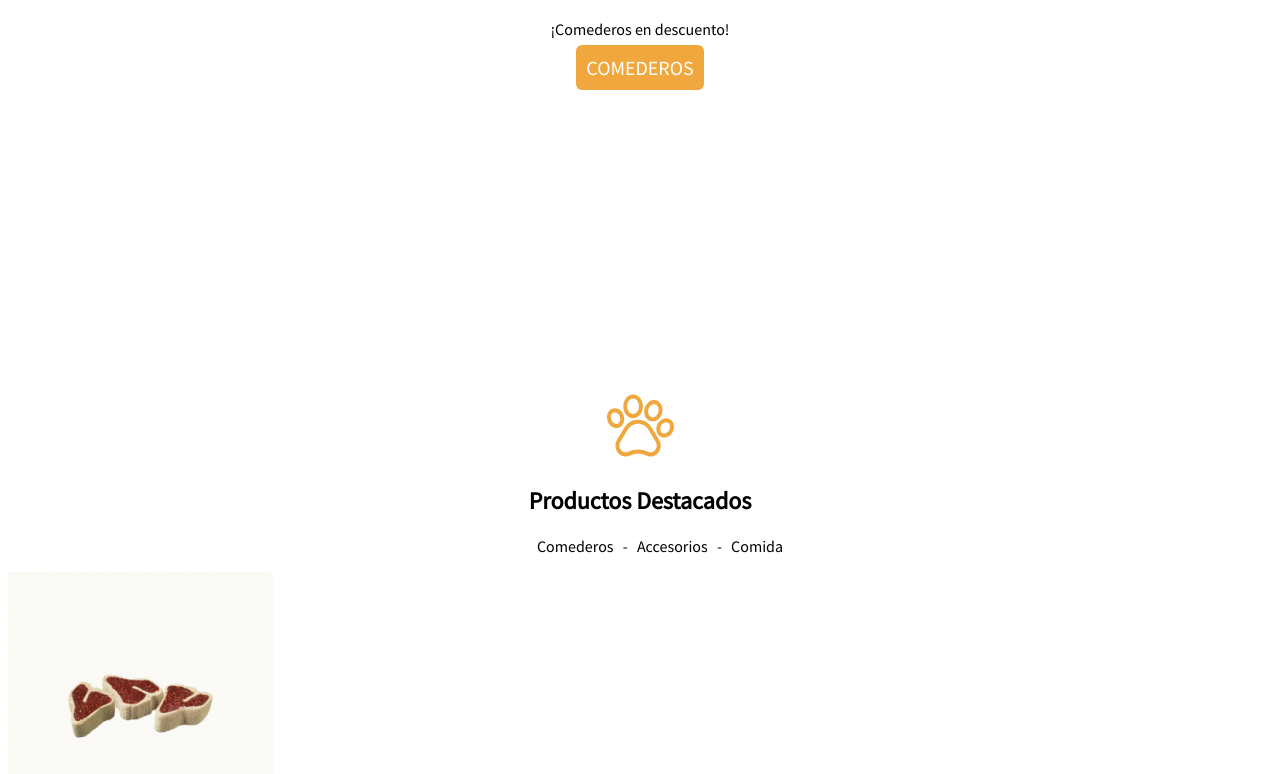
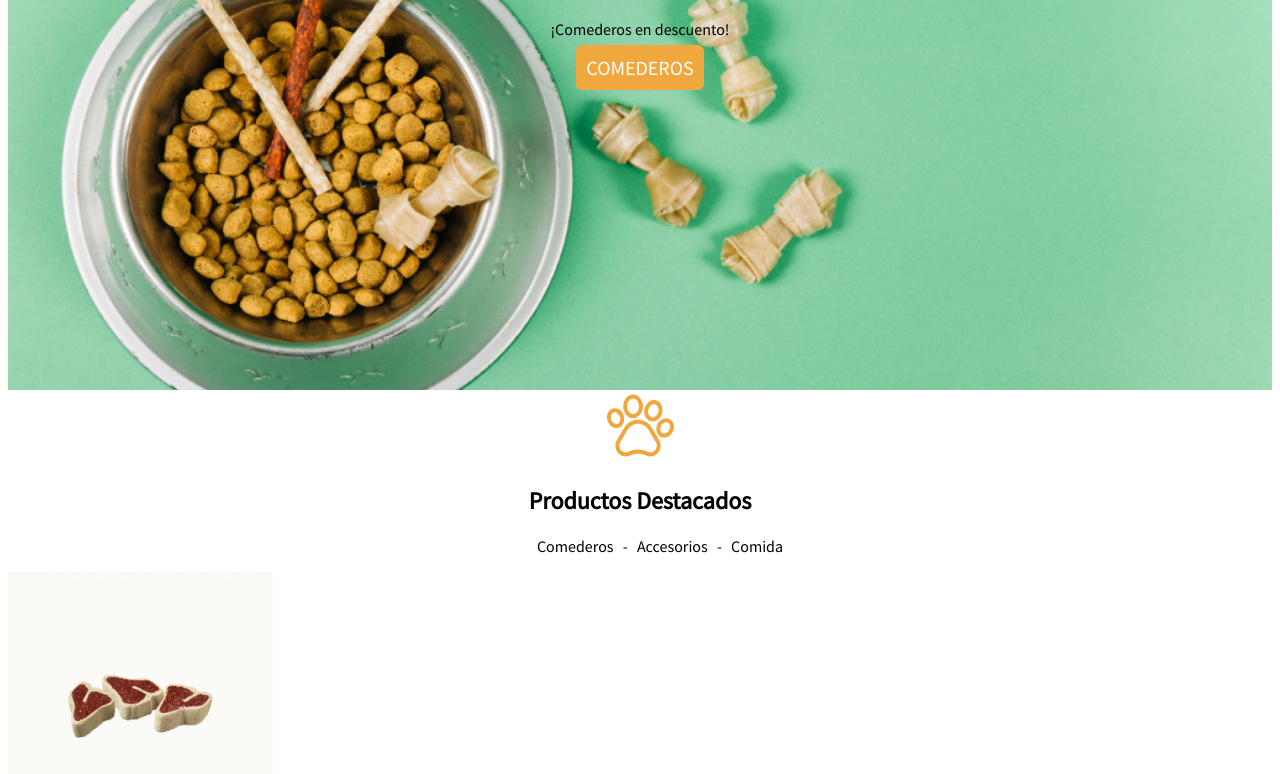
Before and after one commit to Leonardo-21/ejer-clase6-9, a plain HTML site: page index.html in a window 1280 px wide. Shown: the part 326-1100 px from the top of the page. Drawn offline with Linux system fonts and the light colour scheme.

Commit message:
Update style.css

```diff
--- a/css/style.css
+++ b/css/style.css
@@ -16,7 +16,7 @@ li a {
   color: rgb(10, 10, 10);
 }
 .banner {
-  background-image: url("img/banner.png");
+  background-image: url("../img/banner.png");
   text-align: center;
   background-position: center;
   background-repeat: no-repeat;
```
